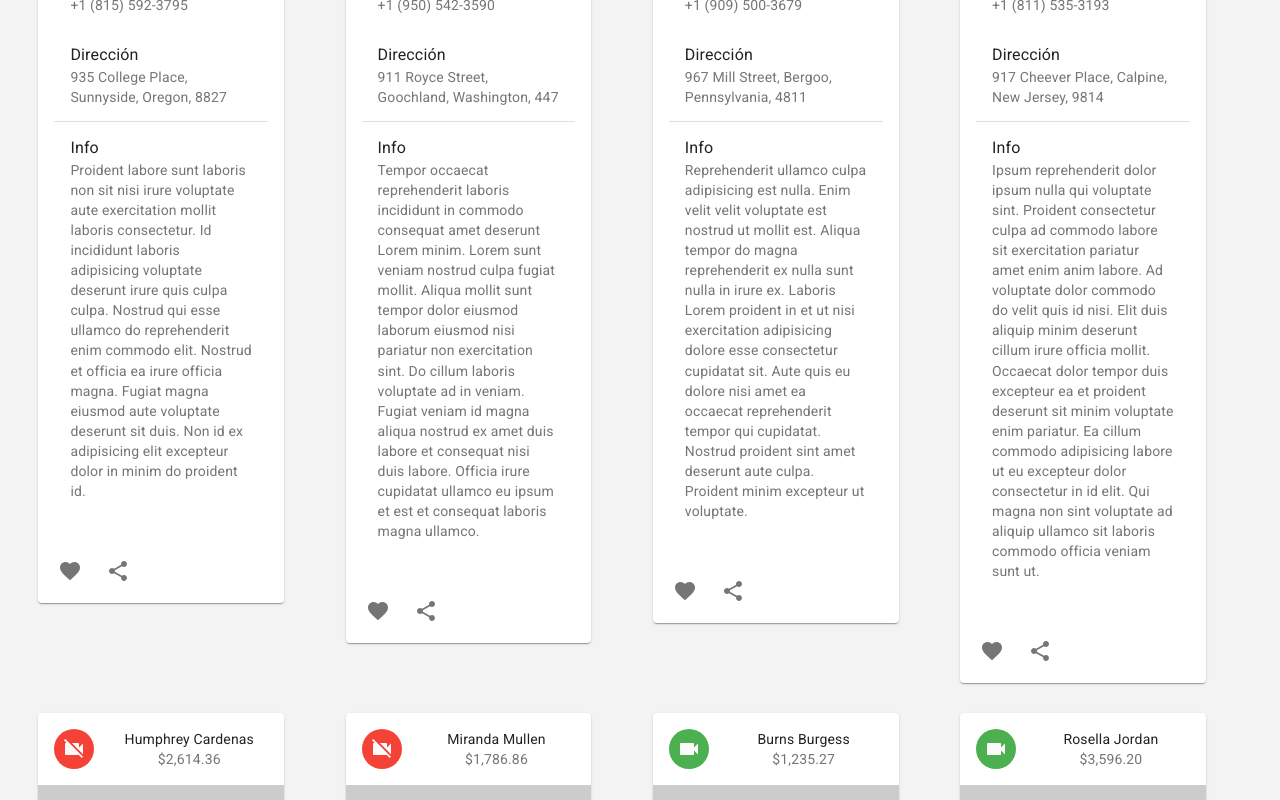
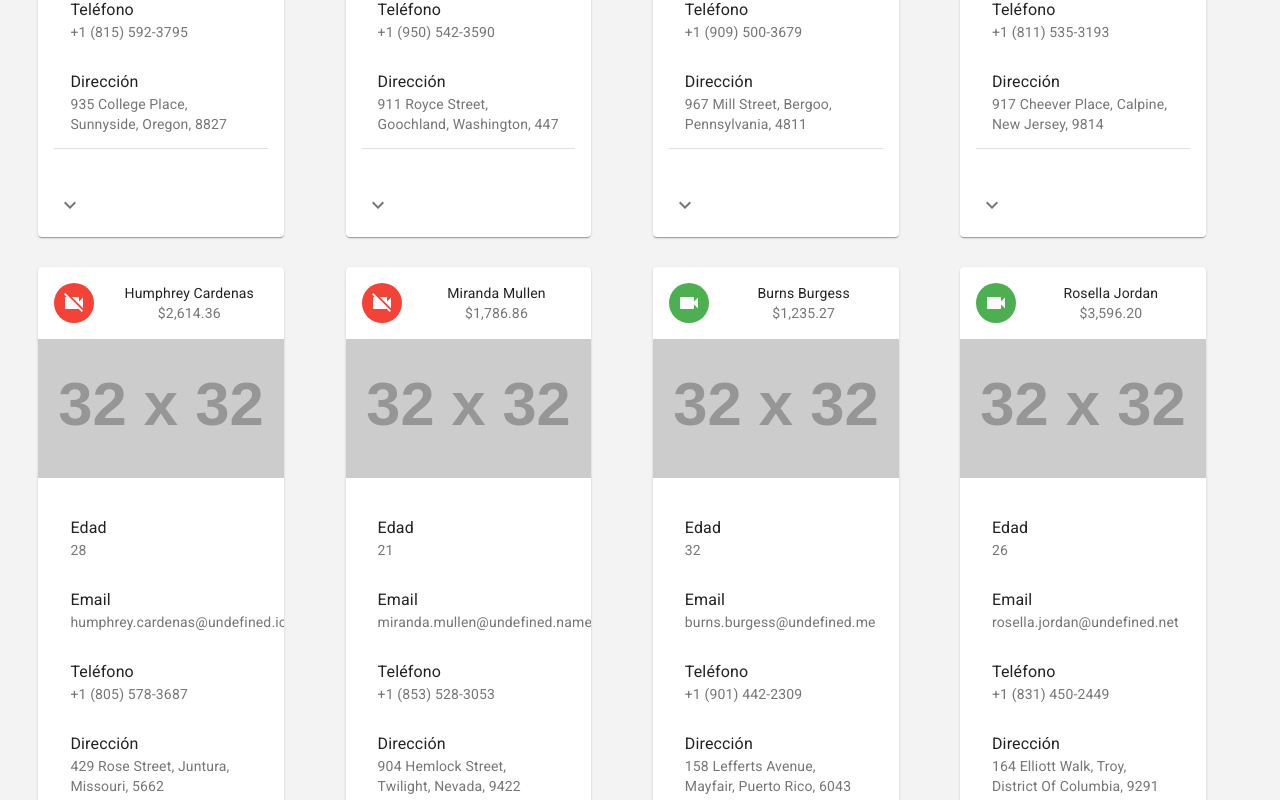
Before and after one commit to MarsGotta/Curso_de_React_Evoluciona_Fictizia, a React (Create React App) app: page / in a window 1280 px wide. Shown: the part 680-1480 px from the top of the page. Built offline with nearby package versions, Linux system fonts and the light colour scheme.

Commit message:
Añadido estilos al buscador y un retoquín en cards

```diff
--- a/src/components/AppFriend/AppFriend.js
+++ b/src/components/AppFriend/AppFriend.js
@@ -1,4 +1,4 @@
-import React from "react";
+import React, {useState} from "react";
 
 // Material UI Dependencies:
 import { makeStyles } from "@material-ui/core/styles";
@@ -13,11 +13,13 @@ import { green, red } from "@material-ui/core/colors";
 import FavoriteIcon from "@material-ui/icons/Favorite";
 import Videocam from "@material-ui/icons/Videocam";
 import VideocamOff from "@material-ui/icons/VideocamOff";
+import Collapse from '@material-ui/core/Collapse';
 import ShareIcon from "@material-ui/icons/Share";
 import List from "@material-ui/core/List";
 import ListItem from "@material-ui/core/ListItem";
 import ListItemText from "@material-ui/core/ListItemText";
 import Divider from "@material-ui/core/Divider";
+import ExpandMoreIcon from '@material-ui/icons/ExpandMore';
 
 const useStyles = makeStyles((theme) => ({
   root: {
@@ -31,12 +33,26 @@ const useStyles = makeStyles((theme) => ({
   inactive: {
     backgroundColor: red[500],
   },
+  expandOpen: {
+    transform: 'rotate(180deg)',
+    transition: 'transform ease .3s',
+  },
+  expandClose: {
+    transform: 'rotate(0deg)',
+    transition: 'transform ease .3s',
+  },
   active: {
     backgroundColor: green[500],
   },
 }));
 
 const AppFriend = ({ data }) => {
+  const [expanded, setExpanded] = useState(false);
+
+  const handleExpandClick = () => {
+    setExpanded(!expanded);
+  };
+
   const classes = useStyles();
   const {
     about,
@@ -51,6 +67,7 @@ const AppFriend = ({ data }) => {
   } = data;
   const iconActive = isActive ? <Videocam /> : <VideocamOff />;
   const classActive = isActive ? "active" : "inactive";
+  const styleExpanded = expanded ? "expandOpen" : "expandClose";
 
   return (
     <Card className={classes.root}>
@@ -83,19 +100,28 @@ const AppFriend = ({ data }) => {
             <ListItemText primary="Dirección" secondary={address} />
           </ListItem>
           <Divider />
-          <ListItem>
-            <ListItemText primary="Info" secondary={about} />
-          </ListItem>
+
         </List>
       </CardContent>
       <CardActions disableSpacing>
-        <IconButton aria-label="add to favorites">
-          <FavoriteIcon />
-        </IconButton>
-        <IconButton aria-label="share">
-          <ShareIcon />
+        <IconButton
+          className={classes[styleExpanded]}
+          onClick={handleExpandClick}
+          aria-expanded={expanded}
+          aria-label="Mostrar Info"
+        >
+          <ExpandMoreIcon />
         </IconButton>
       </CardActions>
+      <Collapse in={expanded} timeout="auto" unmountOnExit>
+        <CardContent>
+          <List>
+            <ListItem>
+              <ListItemText primary="Info" secondary={about} />
+            </ListItem>
+          </List>
+        </CardContent>
+      </Collapse>
     </Card>
   );
 };
--- a/src/components/AppResult/AppResult.css
+++ b/src/components/AppResult/AppResult.css
@@ -5,6 +5,6 @@
   display: flex;
   flex-wrap: wrap;
   align-items: flex-start;
-  justify-content: space-between;
+  justify-content: center;
   margin: 30px 0 0 3vw;
 }
--- a/src/components/AppSearch/AppSearch.js
+++ b/src/components/AppSearch/AppSearch.js
@@ -1,15 +1,16 @@
 import React from "react";
 
+// Material UI Dependencies:
+import TextField from '@material-ui/core/TextField';
 
 const AppSearch = ({handleSearch}) => {
 
     const handleIputSearch = (event) => {
-        // event.persist();
         handleSearch(event);
     }
 
   return (
-    <input type="text" onChange={event => handleIputSearch(event)}/>
+    <TextField id="standard-basic" label="Buscador" onChange={event => handleIputSearch(event)}/>
   );
 };
 
```
Also changed, not shown: 1 other file (tests, documents, lock files or other folders).
